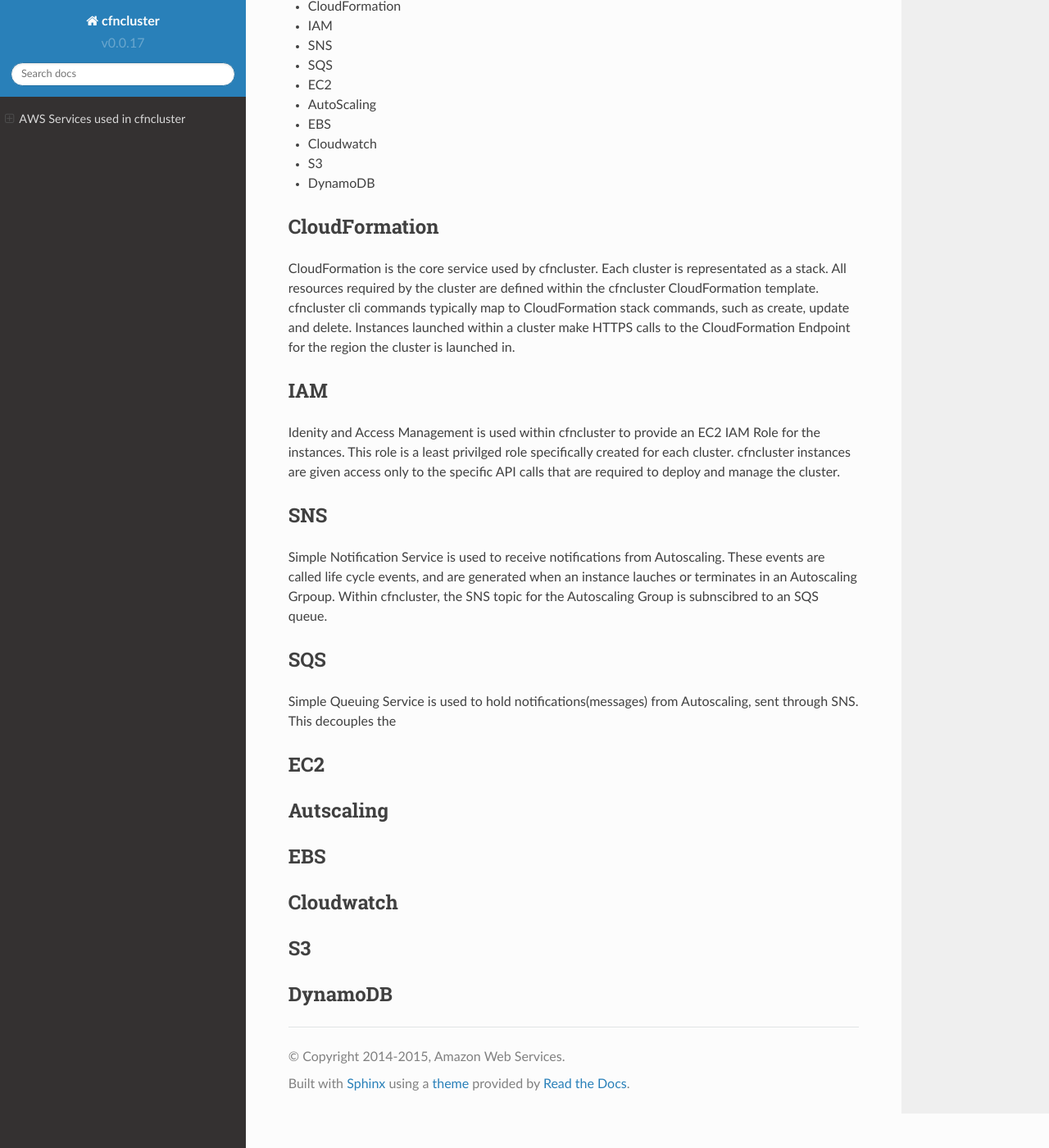
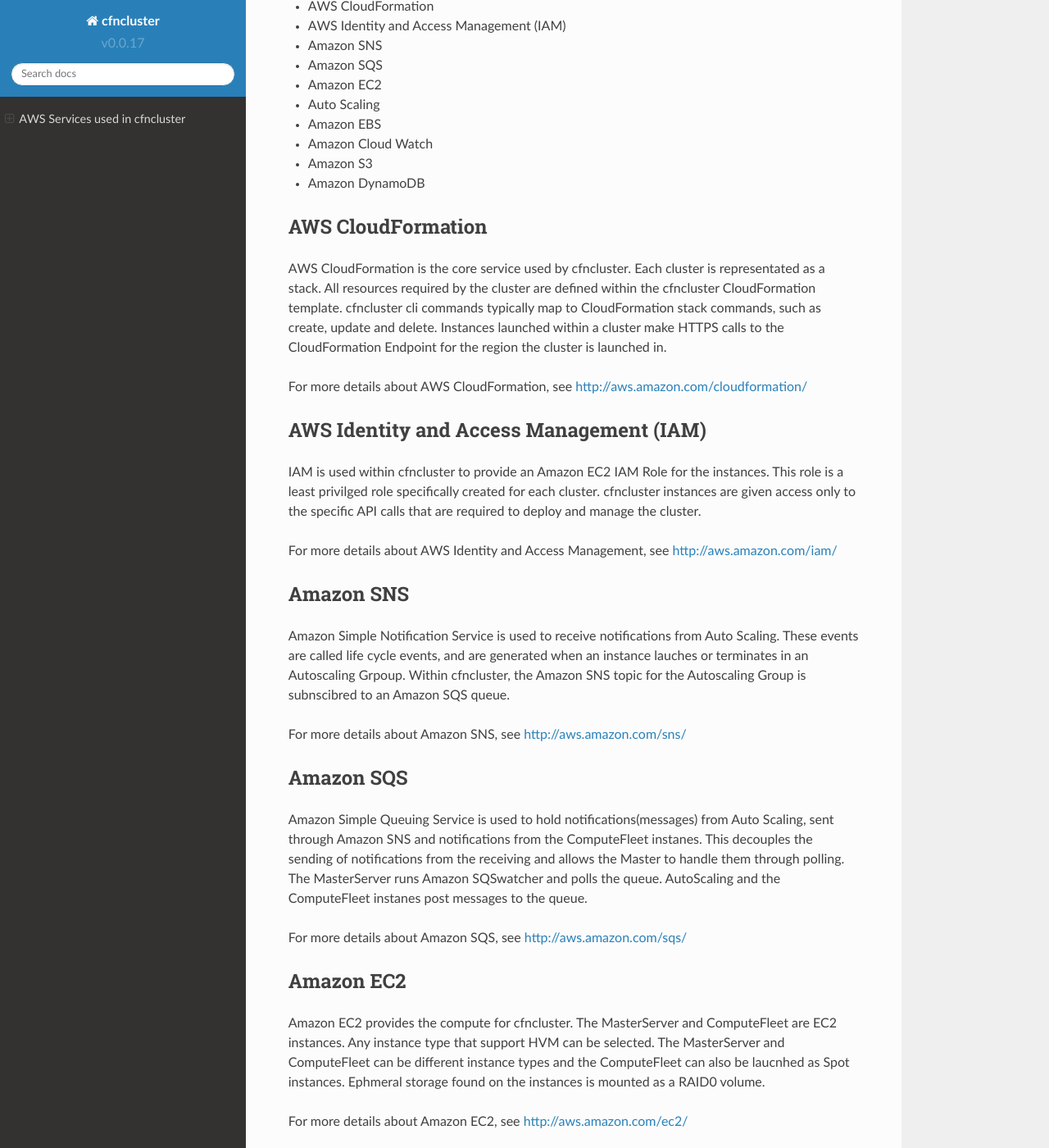
Before and after one commit to aws/aws-parallelcluster, a Sphinx documentation site: the page built from docs/source/aws_services.rst, in a window 1280 px wide and 1400 px high, scrolled down 212 px. Shown: the whole window at 82% size. Built offline with Sphinx 7.4.7 and the Read the Docs theme 2.0.0, drawn with Linux system fonts in a browser that asks for light colours; some of the changed text lies outside the part shown.

Commit message:
Updated docs and a few bits for v0.0.18

```diff
--- a/CHANGELOG.rst
+++ b/CHANGELOG.rst
@@ -12,6 +12,7 @@
 * feature:``cfncluster``: Support for additional VPC security group
 * updates:``ami``: Pulled latest NVIDIA driver 340.65
 * feature:``cli``: Added support for version command
+* updates:``cli``: Removed unimplemented stop command from CLI
 
 0.0.17
 ======
--- a/docs/source/aws_services.rst
+++ b/docs/source/aws_services.rst
@@ -3,53 +3,85 @@
 AWS Services used in cfncluster
 ===============================
 
-The following Amazon Web Services(AWS) services are used in cfncluster.
+The following Amazon Web Services (AWS) services are used in cfncluster.
 
-* CloudFormation
-* IAM
-* SNS
-* SQS
-* EC2
-* AutoScaling
-* EBS
-* Cloudwatch
-* S3
-* DynamoDB
+* AWS CloudFormation
+* AWS Identity and Access Management (IAM)
+* Amazon SNS
+* Amazon SQS
+* Amazon EC2
+* Auto Scaling
+* Amazon EBS
+* Amazon Cloud Watch
+* Amazon S3
+* Amazon DynamoDB
 
-CloudFormation
---------------
+AWS CloudFormation
+------------------
 
-CloudFormation is the core service used by cfncluster. Each cluster is representated as a stack. All resources required by the cluster are defined within the cfncluster CloudFormation template. cfncluster cli commands typically map to CloudFormation stack commands, such as create, update and delete. Instances launched within a cluster make HTTPS calls to the CloudFormation Endpoint for the region the cluster is launched in.
+AWS CloudFormation is the core service used by cfncluster. Each cluster is representated as a stack. All resources required by the cluster are defined within the cfncluster CloudFormation template. cfncluster cli commands typically map to CloudFormation stack commands, such as create, update and delete. Instances launched within a cluster make HTTPS calls to the CloudFormation Endpoint for the region the cluster is launched in.
 
-IAM
----
+For more details about AWS CloudFormation, see http://aws.amazon.com/cloudformation/
 
-Idenity and Access Management is used within cfncluster to provide an EC2 IAM Role for the instances. This role is a least privilged role specifically created for each cluster. cfncluster instances are given access only to the specific API calls that are required to deploy and manage the cluster.
+AWS Identity and Access Management (IAM)
+----------------------------------------
 
-SNS
----
+IAM is used within cfncluster to provide an Amazon EC2 IAM Role for the instances. This role is a least privilged role specifically created for each cluster. cfncluster instances are given access only to the specific API calls that are required to deploy and manage the cluster.
 
-Simple Notification Service is used to receive notifications from Autoscaling. These events are called life cycle events, and are generated when an instance lauches or terminates in an Autoscaling Grpoup. Within cfncluster, the SNS topic for the Autoscaling Group is subnscibred to an SQS queue.
+For more details about AWS Identity and Access Management, see http://aws.amazon.com/iam/
 
-SQS
----
-
-Simple Queuing Service is used to hold notifications(messages) from Autoscaling, sent through SNS. This decouples the
-
-EC2
----
-
-Autscaling
+Amazon SNS
 ----------
 
-EBS
----
+Amazon Simple Notification Service is used to receive notifications from Auto Scaling. These events are called life cycle events, and are generated when an instance lauches or terminates in an Autoscaling Grpoup. Within cfncluster, the Amazon SNS topic for the Autoscaling Group is subnscibred to an Amazon SQS queue.
 
-Cloudwatch
+For more details about Amazon SNS, see http://aws.amazon.com/sns/
+
+Amazon SQS
 ----------
 
-S3
---
+Amazon Simple Queuing Service is used to hold notifications(messages) from Auto Scaling, sent through Amazon SNS and notifications from the ComputeFleet instanes. This decouples the sending of notifications from the receiving and allows the Master to handle them through polling. The MasterServer runs Amazon SQSwatcher and polls the queue. AutoScaling and the ComputeFleet instanes post messages to the queue.
 
-DynamoDB
---------
+For more details about Amazon SQS, see http://aws.amazon.com/sqs/
+
+Amazon EC2
+----------
+
+Amazon EC2 provides the compute for cfncluster. The MasterServer and ComputeFleet are EC2 instances. Any instance type that support HVM can be selected. The MasterServer and ComputeFleet can be different instance types and the ComputeFleet can also be laucnhed as Spot instances. Ephmeral storage found on the instances is mounted as a RAID0 volume.
+
+For more details about Amazon EC2, see http://aws.amazon.com/ec2/
+
+Auto Scaling
+------------
+
+Auto Scaling is used to manage the ComputeFleet instances. These are managed as an AutoScaling Group and can either be elastic driven by workload or static driven by the config.
+
+For more details about Auto Scaling, see http://aws.amazon.com/autoscaling/
+
+Amazon EBS
+----------
+
+Amazon EBS provides the storage for the shared volume. Any EBS settings can be passed through the config. EBS volumes can either be initialized empty or from an exisiting EBS snapshot.
+
+For more details about Amazon EBS, see http://aws.amazon.com/ebs/
+
+Amazon Cloud Watch
+------------------
+
+Amazon Cloud Watch provides metric collection and alarms for cfncluster. The MasterServer publishs pending tasks(jobs) for each cluster. Two alarms are defined that based on parameters defined in the config will automatically increase the size of the ComputeFleet Auto Scaling group.
+
+For more details, see http://aws.amazon.com/cloudwatch/
+
+Amazon S3
+---------
+
+Amazon S3 is used to store the cfncluster templates. Each region has a bucket with all templates. Within cfncluster, access to S3 can be controlled to allow CLI/SDK tools to use S3.
+
+For more details, see http://aws.amazon.com/s3/
+
+Amazon DynamoDB
+---------------
+
+Amazon DynamoDB is used to store minimal state of the cluster. The MasterServer tracks provisioned instances in a DynamoDB table.
+
+For more details, see http://aws.amazon.com/dynamodb/
--- a/docs/source/index.rst
+++ b/docs/source/index.rst
@@ -27,9 +27,11 @@
 
 * `cfncluster Source Repository`_
 * `cfncluster Issue Tracker`_
+* `cfncluster Webcast - HPC Scalability in the Cloud`_
 
 .. _cfncluster Issue Tracker: https://github.com/awslabs/cfncluster/issues
 .. _cfncluster Source Repository: https://github.com/awslabs/cfncluster
+.. _cfncluster Webcast - HPC Scalability in the Cloud: https://www.youtube.com/watch?v=iHtzy6_WytE
 
 Indices and tables
 ==================
```
Also changed, not shown: README.md (deleted, +0 -91 lines), README.rst (added, +9 -0 lines), docs/source/s3_resources.rst (+13 -0 lines), 4 other files.
